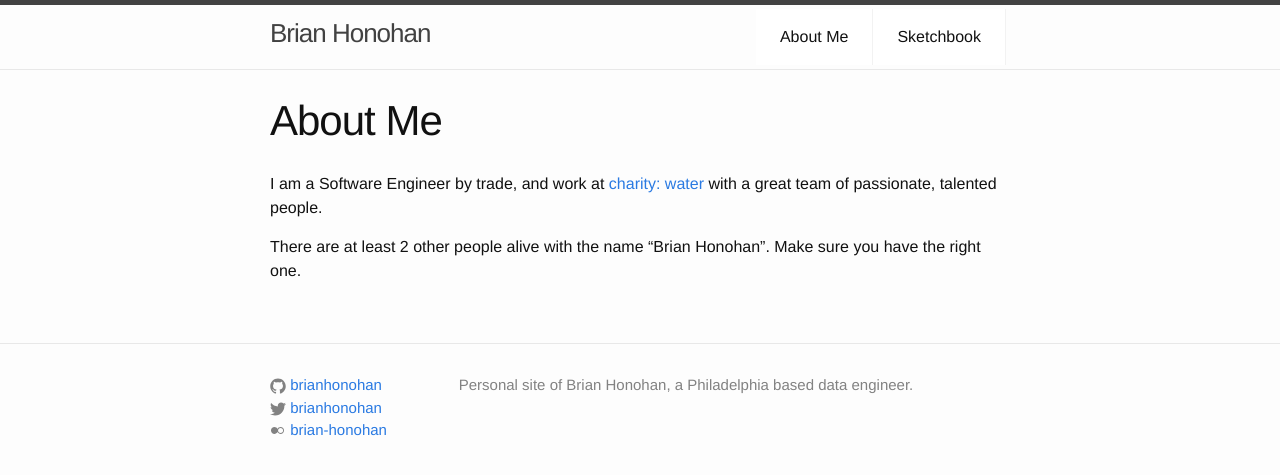
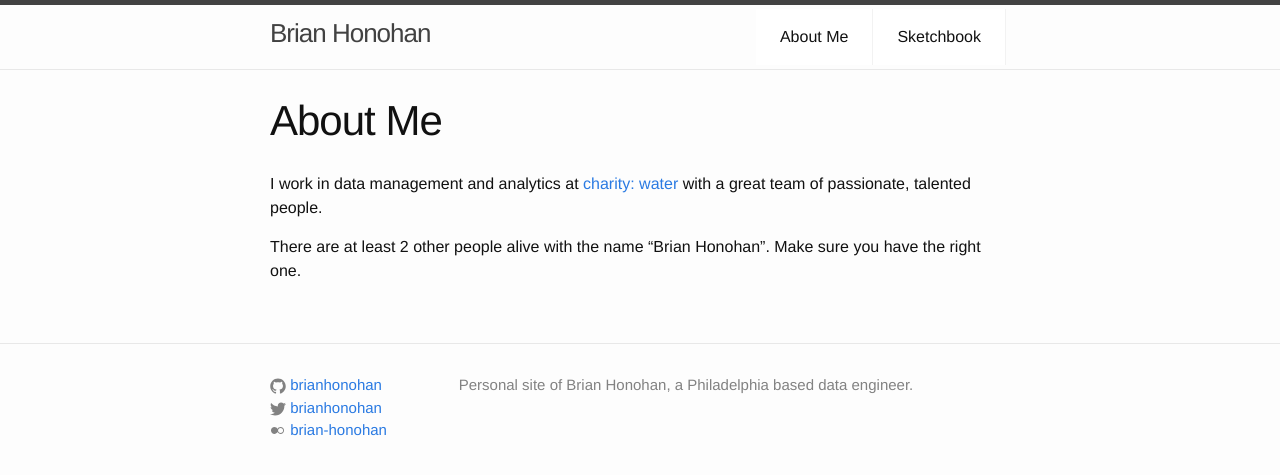
Before and after one commit to brianhonohan/brianhonohan.github.io, a Jekyll site: the page built from about.md, in a window 1280 px wide. Shown: the top 475 px of the page. Built offline with Jekyll 4.4.1, drawn with Linux system fonts in a browser that asks for light colours.

Commit message:
about - Update role and add https to cw.org link

```diff
--- a/about.md
+++ b/about.md
@@ -4,6 +4,6 @@ title: About Me
 permalink: /about/
 ---
 
-I am a Software Engineer by trade, and work at [charity: water](http://www.charitywater.org) with a great team of passionate, talented people.
+I work in data management and analytics at [charity: water](https://www.charitywater.org) with a great team of passionate, talented people.
 
 There are at least 2 other people alive with the name "Brian Honohan". Make sure you have the right one.
```
